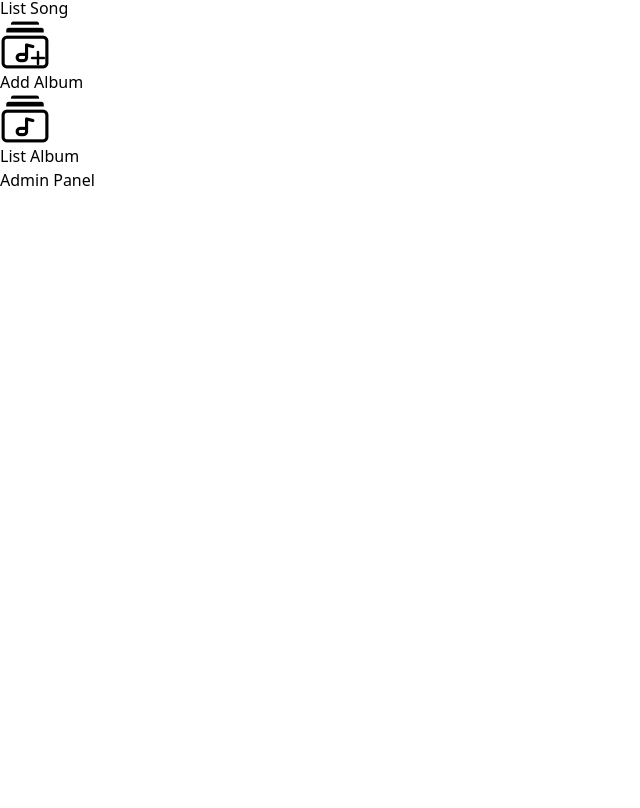
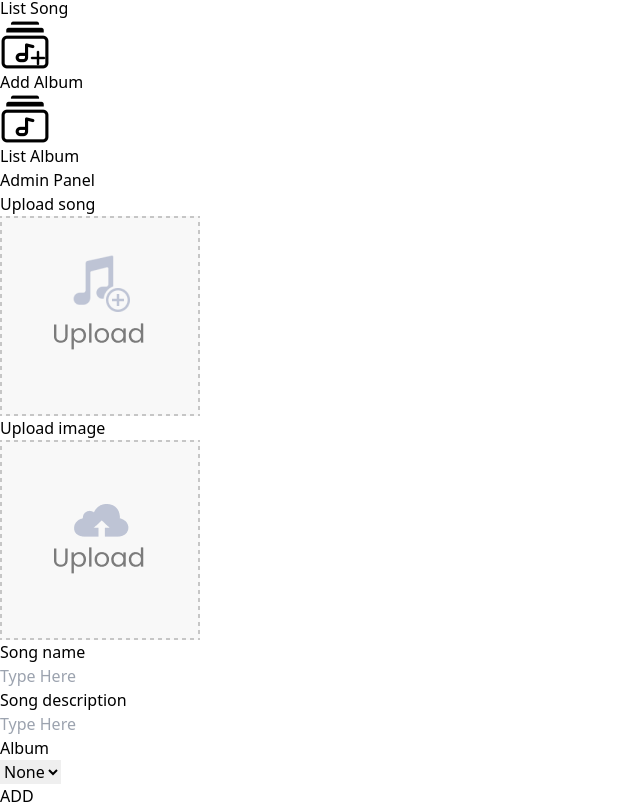
Before and after one commit to Promise-Digitals/Fullstack-Music-Player, a React (Vite) app in the folder music-admin/: page /add-song in a window 1280 px wide. Shown: the part 340-1148 px from the top of the page, without its empty margins (0-640 px from the left). Before the commit the page ends 800 px from the top, so only its background shows below. Built offline with nearby package versions, Linux system fonts and the light colour scheme.

Commit message:
add song page completed

```diff
--- a/music-admin/src/App.jsx
+++ b/music-admin/src/App.jsx
@@ -8,6 +8,8 @@ import ListSong from './pages/ListSong';
 import ListAlbum from './pages/ListAlbum';
 import Sidebar from './components/Sidebar';
 import Navbar from './components/Navbar';
+
+export const  url = 'http://localhost:4000';
 
 const App = () => {
   return (
--- a/music-admin/src/pages/AddSong.jsx
+++ b/music-admin/src/pages/AddSong.jsx
@@ -1,10 +1,99 @@
-import React from 'react'
+import React, { useState } from 'react'
+import { assets } from '../assets/assets';
+import axios from 'axios'
+import { url } from '../App';
+import { toast } from 'react-toastify';
 
 const AddSong = () => {
-    return (
-        <div>
 
-        </div>
+    const [image, setImage] = useState(false);
+    const [song, setSong] = useState(false);
+    const [name, setName] = useState('');
+    const [desc, setDesc] = useState('');
+    const [album, setAlbum] = useState('none');
+    const [loading, setLoading] = useState(false);
+    const [albumData, setAlbumData] = useState([]);
+
+
+    const onSubmitHandler = async (e) => {
+        e.preventDefault();
+        setLoading(true)
+
+        try {
+
+            const formData = new FormData();
+
+            formData.append('name', name);
+            formData.append('desc', desc);
+            formData.append('image', image);
+            formData.append('audio', song);
+            formData.append('album', album);
+
+            const response = await axios.post(`${url}/api/song/add`, formData)
+
+            if (response.data.success) {
+                toast.success("Song Added");
+                setName('');
+                setDesc('');
+                setAlbum('none');
+                setImage(false);
+                setSong(false);
+            }else{
+                toast.error("Something went wrong")
+            }
+
+        } catch (error) {
+            toast.error("Error occurred")
+        }
+
+        setLoading(false)
+    }
+
+    return loading ?
+    <div className='grid place-items-center min-h-[80vh]'>
+        <div className='w-16 h-16 place-self-center border-4 border-gray-400 border-t-green-800 rounded-full animate-spin'></div>
+    </div>
+
+    : (
+
+        <form onSubmit={onSubmitHandler} className='flex flex-col items-start gap-8 text-gray-600'>
+            <div className='flex gap-8'>
+                <div className='flex flex-col gap-4'>
+                    <p>Upload song</p>
+                    <input onChange={(e) => setSong(e.target.files[0])} type="file" id='song' accept='audio/*' hidden/>
+                    <label htmlFor="song">
+                        <img src={song ? assets.upload_added : assets.upload_song} className='w-24 cursor-pointer' alt="" />
+                    </label>
+                </div>
+
+                <div className='flex flex-col gap-4'>
+                    <p>Upload image</p>
+                    <input onChange={(e) => setImage(e.target.files[0])} type="file" id='image' accept='image/*' hidden/>
+                    <label htmlFor="image">
+                        <img src={image ? URL.createObjectURL(image) : assets.upload_area} className='w-24 cursor-pointer' alt="" />
+                    </label>
+                </div>
+            </div>
+
+            <div className='flex flex-col gap-2.5'>
+                <p>Song name</p>
+                <input onChange={(e) => setName(e.target.value)} value={name} type="text" className='bg-transparent outline-green-600 border-2 p-2.5 w-[70vw] sm:w-[40vw]' placeholder='Type Here' required />
+            </div>
+
+            <div className='flex flex-col gap-2.5'>
+                <p>Song description</p>
+                <input onChange={(e) => setDesc(e.target.value)} value={desc} type="text" className='bg-transparent outline-green-600 border-2 p-2.5 w-[70vw] sm:w-[40vw]' placeholder='Type Here' required />
+            </div>
+
+            <div className='flex flex-col gap-2.5'>
+                <p>Album</p>
+                <select onChange={(e) => setAlbum(e.target.value)} defaultValue={album} className='bg-transparent outline-green-600 border-2 border-gray-400 p-2.5 w-[150px]'>
+                    <option value="none">None</option>
+                </select>
+            </div>
+
+            <button type='submit' className='text-base bg-black text-white py-2.5 px-14 cursor-pointer'>ADD</button>
+        </form>
     )
 }
 
```
